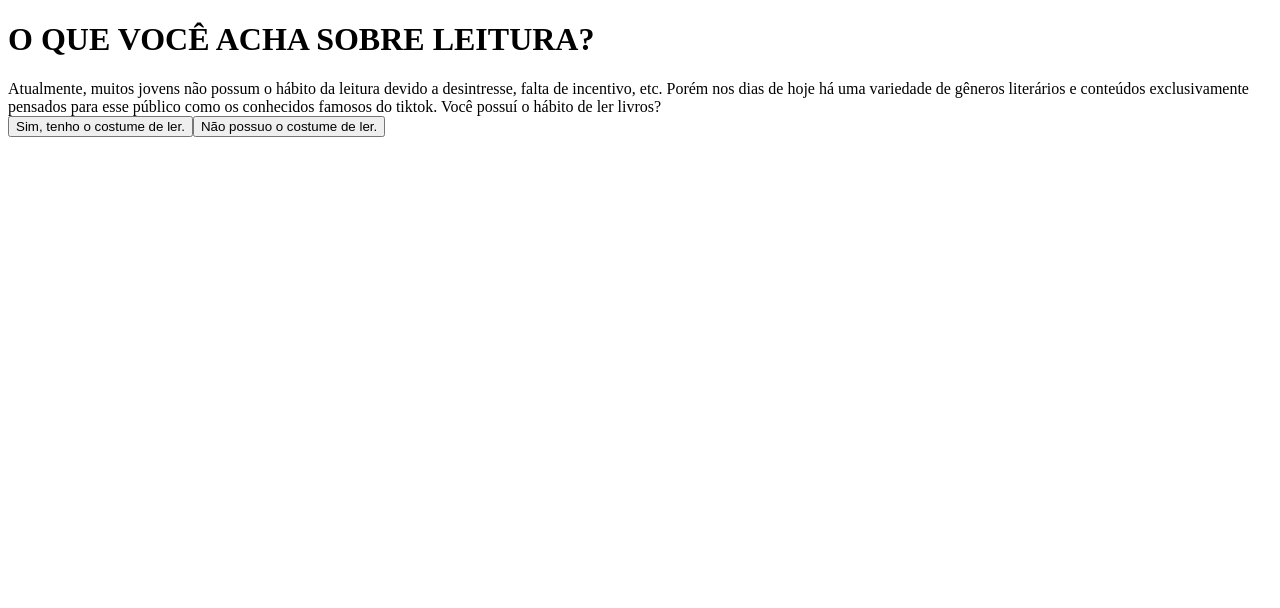
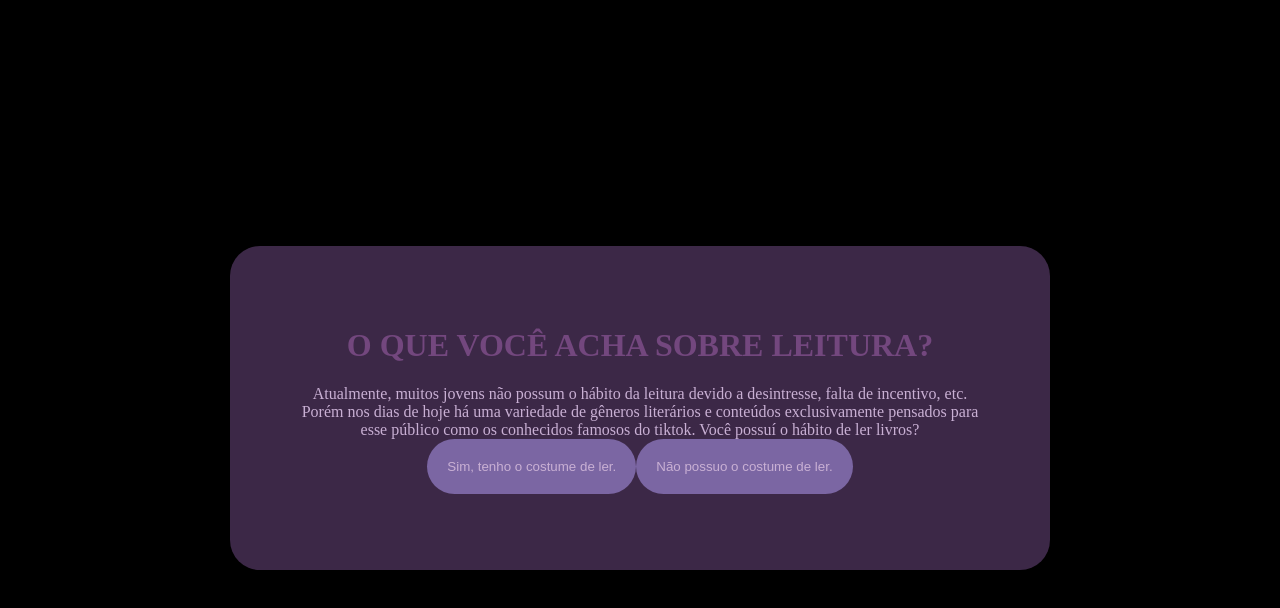
Before and after one commit to brunaalvesss/projeto-fluxograma, a plain HTML site: page index.html in a window 1280 px wide. Drawn offline with Linux system fonts and the light colour scheme.

Commit message:
Add files via upload

```diff
--- a/estilo.css
+++ b/estilo.css
@@ -1,9 +1,9 @@
 :root{
-    --cor-fundo: #01080E ;
-    --cor-principal: #1b0b20 ;
-    --cor-secundaria: #2f133f;
+    --cor-fundo: #000000 ;
+    --cor-principal: #3c2847 ;
+    --cor-secundaria: #7b66a3;
     --cor-destaque: #73477e;
-    --cor-texto: #D7F9FF;
+    --cor-texto: #c9b0d4;
 
 }
 body {
@@ -17,10 +17,11 @@ body {
 
 .caixa-principal{
     background-color: var(--cor-principal);
-    width: 90%;
-    max-width: 600px;
+    width: 700%;
+    max-width: 700px;
+    border-radius: 30px;
     text-align: center;
-    padding: 20px;
+    padding: 60px;
 }
 
 h1{
@@ -31,8 +32,8 @@ button {
     background-color: var(--cor-secundaria);
     color: var(--cor-texto);
     border: none;
-    border-radius: 15px;
-    padding: 15px;
+    border-radius: 30px;
+    padding: 20px;
     transition: background-color 0.3s;
 }
 
--- a/index.html
+++ b/index.html
@@ -3,7 +3,7 @@
 <head>
     <meta charset="UTF-8">
     <meta name="viewport" content="width=device-width, initial-scale=1.0">
-    <link rel="stylesheet" href="style.css">
+    <link rel="stylesheet" href="estilo.css">
     <title>O QUE VOCÊ ACHA SOBRE LEITURA?</title>
 </head>
 <body>
```
